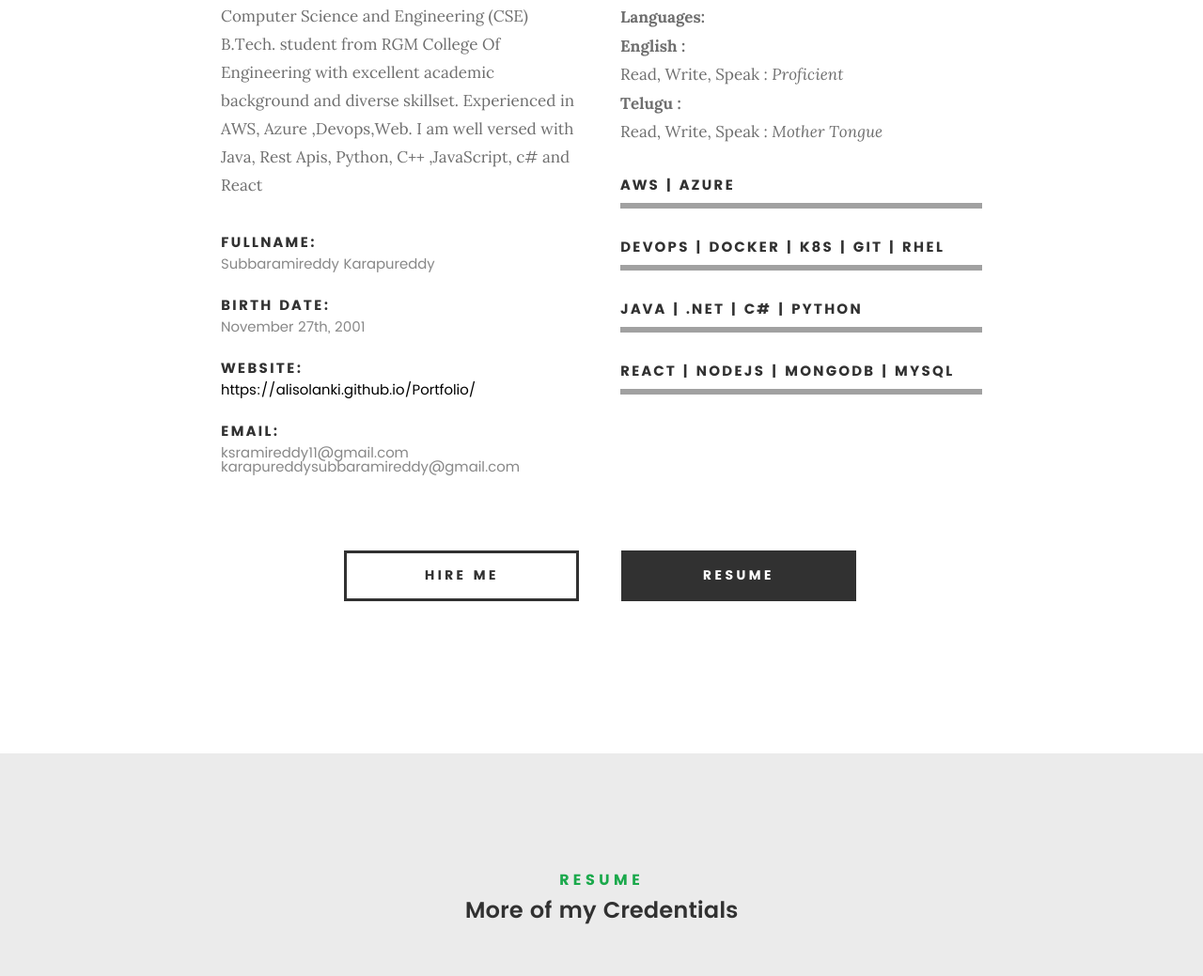
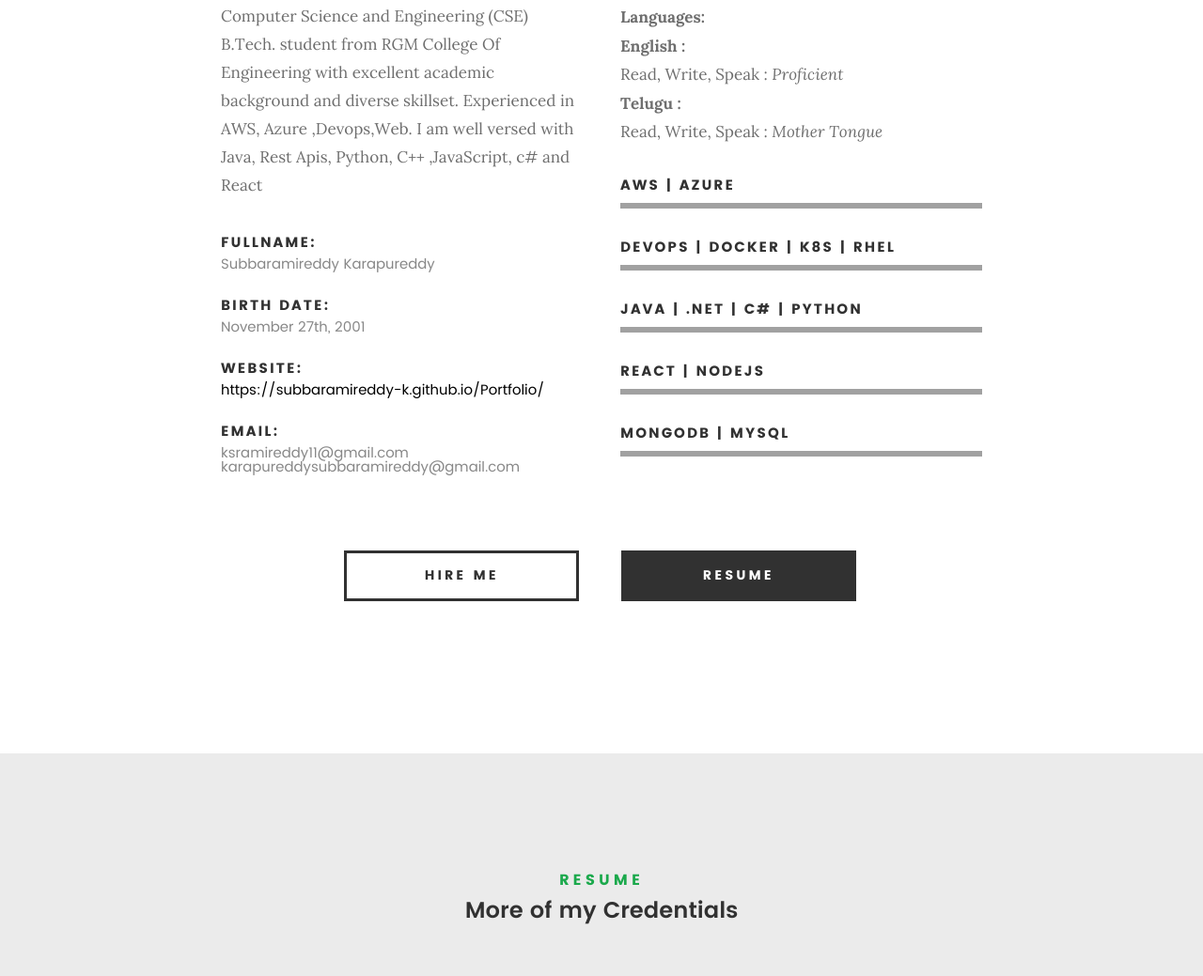
Before and after one commit to SUBBARAMIREDDY-K/Portfolio, a plain HTML site: page index.html in a window 1280 px wide. Shown: the part 1196-2235 px from the top of the page at 94% size. Drawn offline with Linux system fonts and the light colour scheme; files whose address does not match are found by name.

Commit message:
Second Commit

```diff
--- a/index.html
+++ b/index.html
@@ -16,15 +16,15 @@
     <meta name="revised" content="Thursday, February 13th, 2023, 09:15 am" />
     <meta name="abstract" content="Subbaramireddy">
     <meta name="topic" content="Subbaramireddy portfolio">
-    <meta name="summary" content="This is Subbaramireddy's Portfolio Website who is a Developer and a YouTuber.">
+    <meta name="summary" content="This is Subbaramireddy's Portfolio Website who is a Developer.">
     <meta name="Classification" content="Business">
     <meta name="author" content="Subbaramireddy, ksramireddy11@gmail.com">
     <meta name="designer" content="Subbaramireddy">
     <meta name="copyright" content="Subbaramireddy">
     <meta name="reply-to" content="ksramiredd11@gmail.com">
     <meta name="owner" content="Subbaramireddy">
-    <meta name="url" content="https://alisolanki.github.io/Portfolio/">
-    <meta name="identifier-URL" content="https://alisolanki.github.io/Portfolio/">
+    <meta name="url" content="https://subbaramireddy-k.github.io/Portfolio/">
+    <meta name="identifier-URL" content="https://subbaramireddy-k.github.io/Portfolio/">
     <meta name="directory" content="submission">
     <meta name="category" content="Business | Portfolio">
     <meta name="coverage" content="Worldwide">
@@ -163,7 +163,7 @@
    				</li>
    				<li>
    					<strong>Website:</strong>
-   					<span><a href="#">https://alisolanki.github.io/Portfolio/</a></span>
+   					<span><a href="#">https://subbaramireddy-k.github.io/Portfolio/</a></span>
    				</li>
                     <li>
                         <strong>Email:</strong>
@@ -192,7 +192,7 @@
                     </li>
 					<li>
                         <!-- <div class="progress percent75"><span></span></div> -->
-                        <strong>Devops | Docker | K8S | Git | RHEL</strong>
+                        <strong>Devops | Docker | K8S | RHEL</strong>
                     </li>
                     <li>
                         <!-- <div class="progress percent90"><span></span></div> -->
@@ -200,7 +200,11 @@
                     </li>
                     <li>
                         <!-- <div class="progress percent85"><span>75%</span></div> -->
-                        <strong>React | NodeJs | MongoDb | Mysql</strong>
+                        <strong>React | NodeJs </strong>
+                    </li>
+					<li>
+                        <!-- <div class="progress percent85"><span>75%</span></div> -->
+                        <strong>MongoDb | Mysql</strong>
                     </li>
                 </ul> <!-- /skill-bars -->
 
@@ -398,7 +402,7 @@
 
 			 <!-- /modal-05 -->
 
-                <div id="modal-01" class="popup-modal slider mfp-hide">
+                <!-- <div id="modal-01" class="popup-modal slider mfp-hide">
 
 				     	<div class="media">
 				     		<img src="images/portfolio/modals/m-portfolio_website.JPG" alt="Portfolio" />
@@ -414,7 +418,7 @@
 			         <div class="link-box">
 			            <a href="http://alisolanki.gq">Details</a>
 					      <a href="#" class="popup-modal-dismiss">Close</a>
-			         </div>
+			         </div>		       -->
 
                 </div> <!-- /modal-01 -->
 
```
